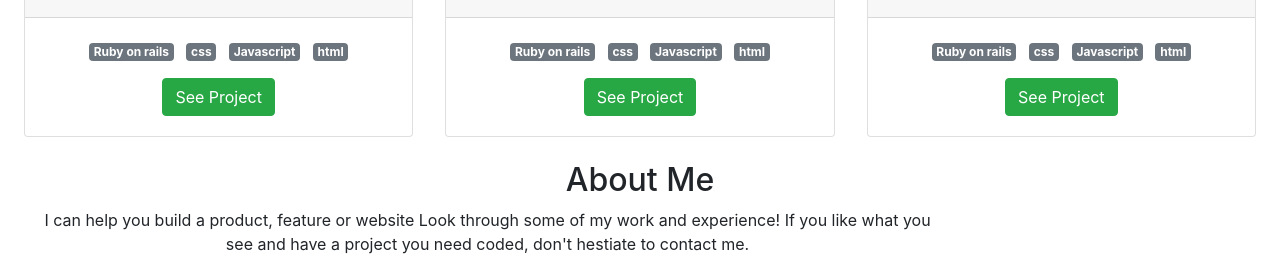
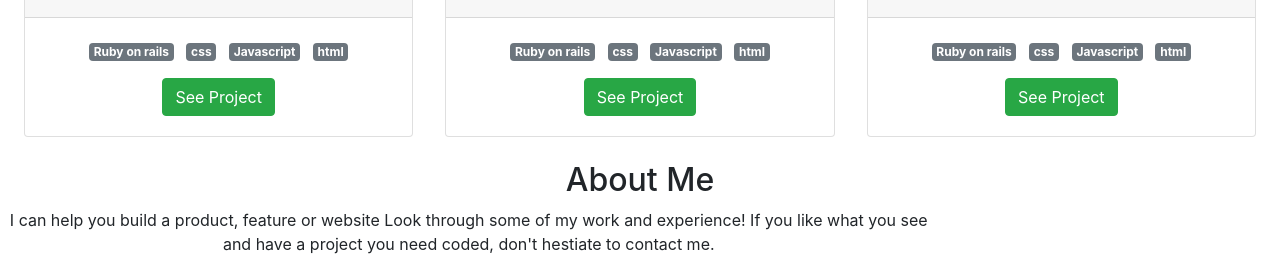
Before and after one commit to Saadat123456/Portfolio-Bootstrap, a website: page index.html in a window 1280 px wide. Shown: the part 1828-2100 px from the top of the page. Drawn offline with nearby package versions, Linux system fonts and the light colour scheme.

Commit message:
Align about section

```diff
--- a/index.html
+++ b/index.html
@@ -186,12 +186,17 @@
         </div>
 
     </section>
-    <section class="About-me container-fluid w-100">
+    <section class="About-me container-fluid w-100 justify-content-center align-items-center">
+      <div class="row">
         <div class="col justify-content-center align-items-center">
           <div class="section-heading">
               <h2 class="text-center">About Me</h2>
           </div>
-            <div class="description justify-content-center w-75 text-center">
+
+      </div>
+      </div>
+      <div class=" row description justify-content-center w-75 text-center align-items-center">
+        <p class="align-self-center">
           I can help you build a product, feature or website Look through some of my work and experience! If you like what you see and have a project you need coded, don't hestiate to contact me.
         </p>
       </div>
```
Lines whose indentation alone changed are shown as unchanged.
